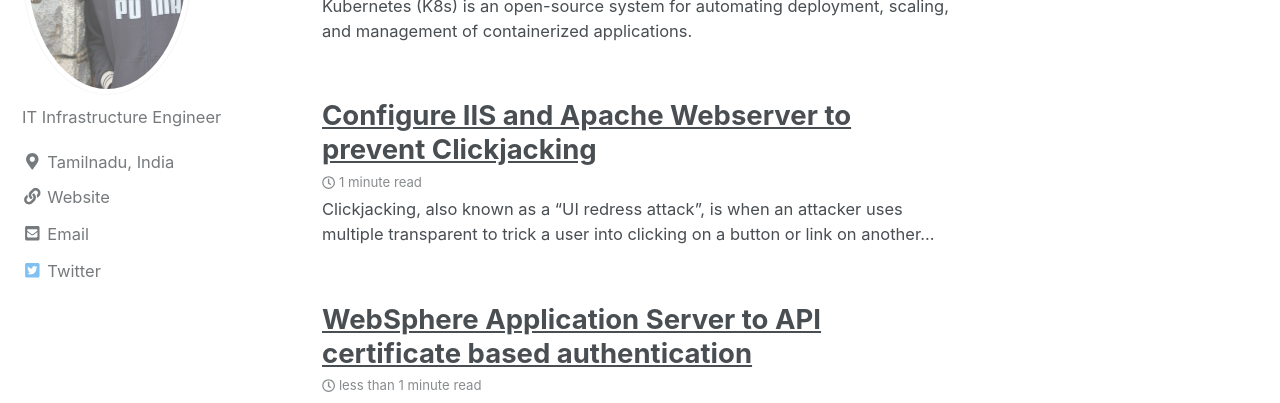
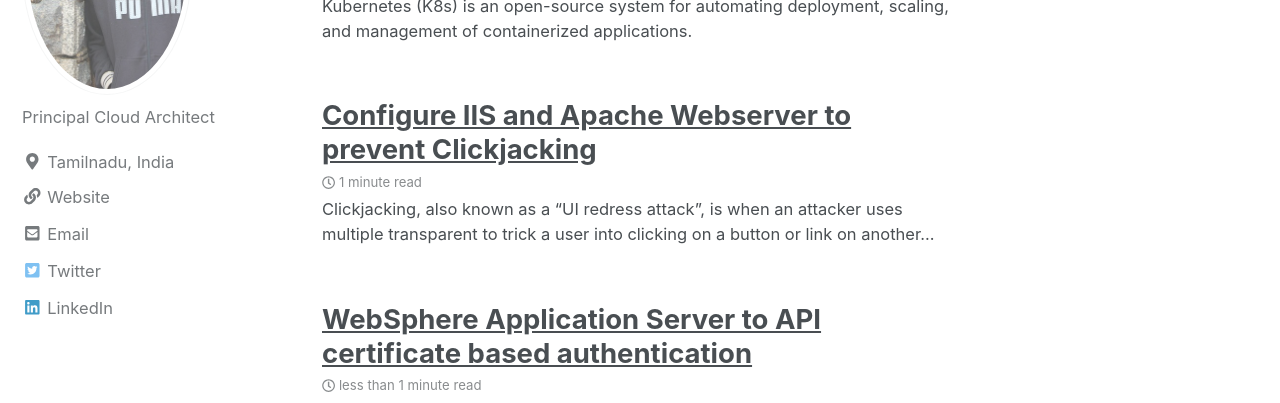
Before and after one commit to thiyaguin/thiyaguin.github.io, a Jekyll site: the page built from index.html, in a window 1280 px wide. Shown: the part 298-701 px from the top of the page. Built offline with Jekyll 4.4.1, drawn with Linux system fonts in a browser that asks for light colours; nearby versions of some CDN libraries; the list of posts is cut into pages by our own code.

Commit message:
Update _config.yml

```diff
--- a/_config.yml
+++ b/_config.yml
@@ -19,7 +19,7 @@
 title                    : "Thiyagarajan Karuppaiah"
 title_separator          : "-"
 name                     : "Thiyagarajan K"
-description              : "IT Infrastructure Engineer"
+description              : "Principal Cloud Architect"
 url                      : "https://thiyagu.in"
 baseurl                  : #"/blog"
 repository               : # GitHub username/repo-name e.g. "mmistakes/minimal-mistakes"
@@ -102,9 +102,9 @@
 author:
   name             : ""
   avatar           : "/assets/k-thiyagarajan.JPG"
-  bio              : "IT Infrastructure Engineer"
+  bio              : "Principal Cloud Architect"
   location         : "Tamilnadu, India"
-  email            : "contact@thiyagu.in"
+  email            : "thiyagarajan.karuppaiah@gmail.com"
   uri              : "http://thiyagu.in"
   home             : # null (default), "absolute or relative url to link to author home"
   bitbucket        :
@@ -119,7 +119,7 @@
   keybase          :
   instagram        :
   lastfm           :
-  linkedin         : # "john-doe-12345678" (the last part of your profile url, e.g. https://www.linkedin.com/in/john-doe-12345678)
+  linkedin         : "2thiyagu" # "john-doe-12345678" (the last part of your profile url, e.g. https://www.linkedin.com/in/john-doe-12345678)
   pinterest        :
   soundcloud       :
   stackoverflow    : # "123456/username" (the last part of your profile url, e.g. https://stackoverflow.com/users/123456/username)
```
